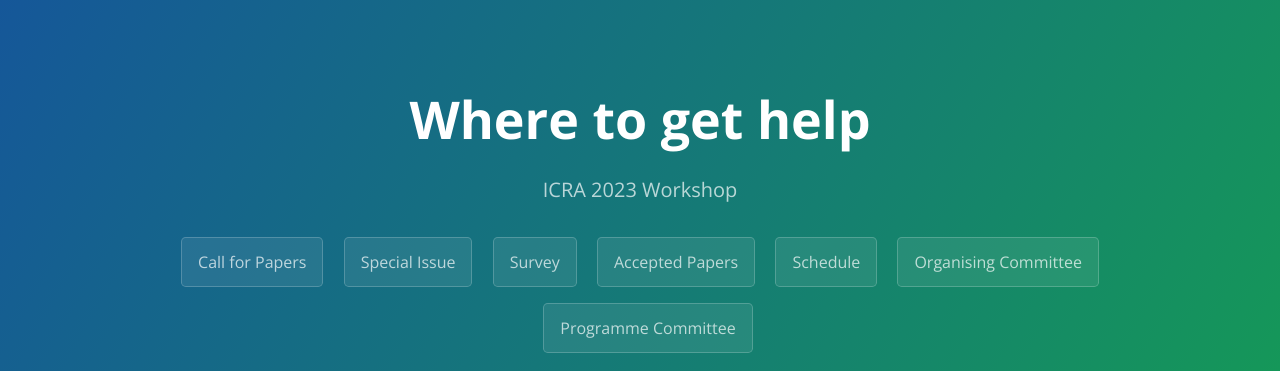
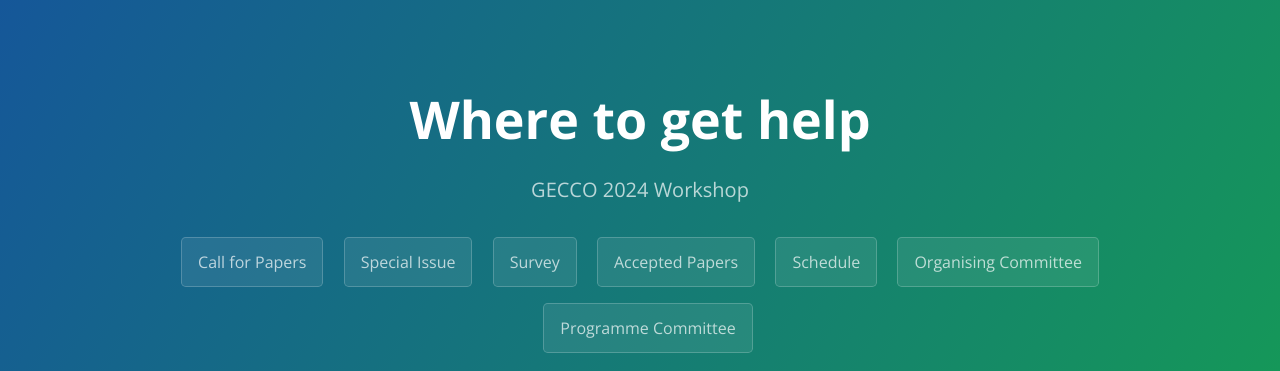
Before and after one commit to EAI-EvlSoRo/EAI-EvlSoRo.github.io, a Jekyll site: the page built from docs/SUPPORT.md, in a window 1280 px wide. Shown: the top 371 px of the page. Built offline with Jekyll 4.4.1, drawn with Linux system fonts in a browser that asks for light colours; our own code applies the rules of GitHub Pages for plain Markdown files.

Commit message:
Update _config.yml

```diff
--- a/_config.yml
+++ b/_config.yml
@@ -1,5 +1,5 @@
-title: Multidisciplinary Approaches to Co-Creating Trustworthy Autonomous Systems
-description: ICRA 2023 Workshop
+title: Embodied and Evolved Artificial Intelligence
+description: GECCO 2024 Workshop
 show_downloads: true
 google_analytics:
 theme: jekyll-theme-cayman
```
